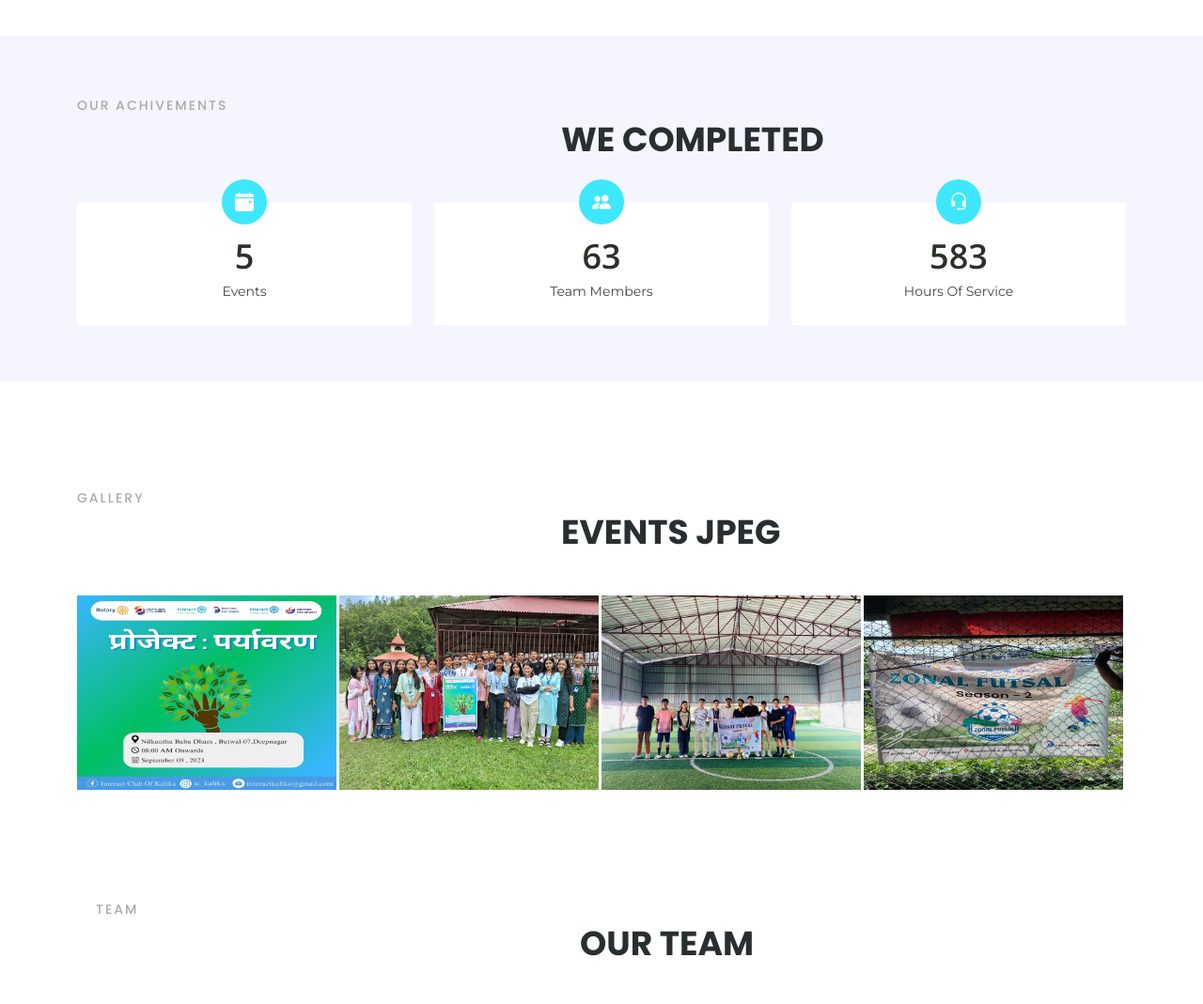
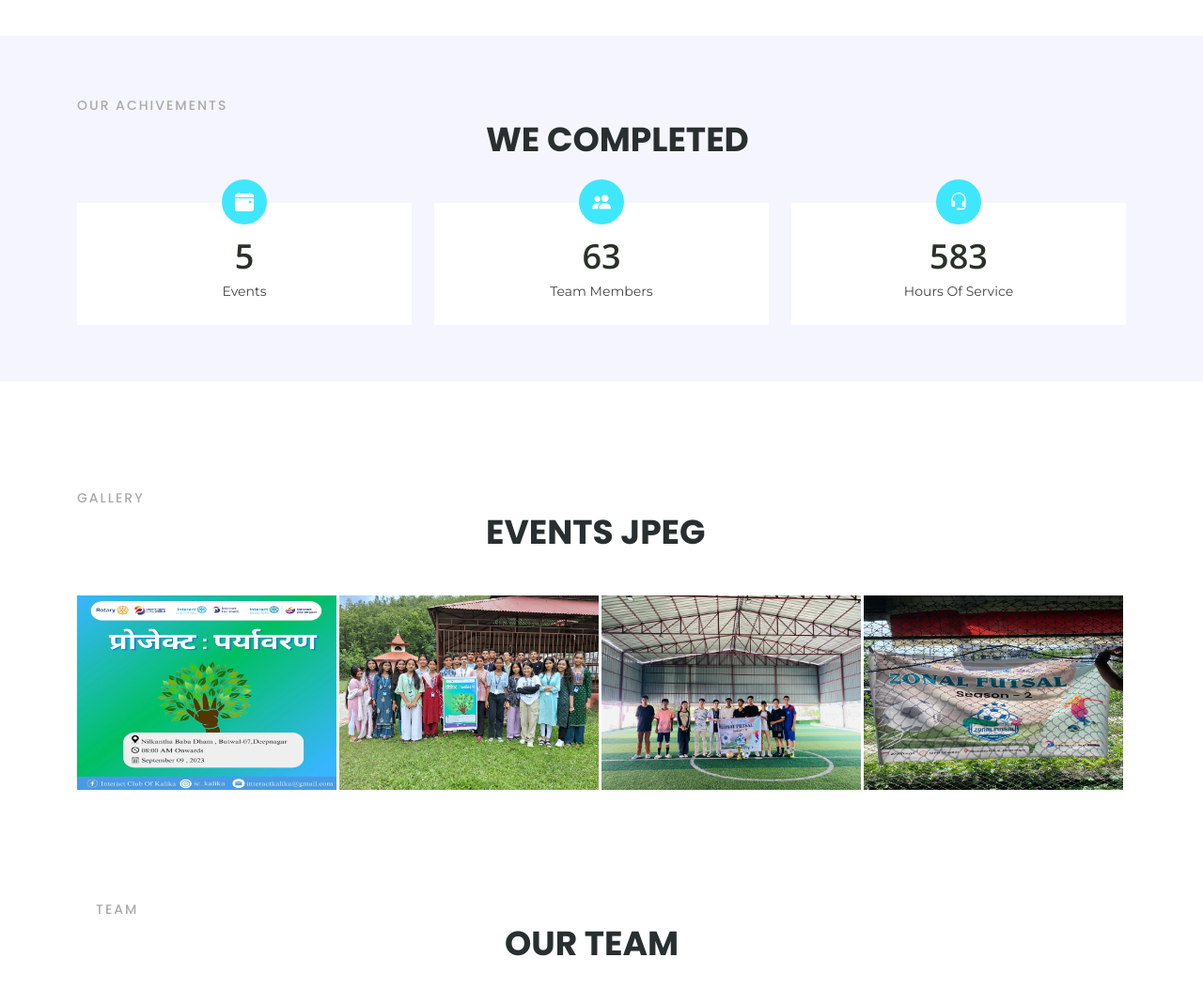
Before and after one commit to SiddhantPanthi/ickalika, a plain HTML site: page IC Kalika/index.html in a window 1280 px wide. Shown: the part 1300-2369 px from the top of the page at 94% size. Drawn offline with nearby package versions, Linux system fonts and the light colour scheme.

Commit message:
Modified index.html

```diff
--- a/IC Kalika/index.html
+++ b/IC Kalika/index.html
@@ -170,7 +170,7 @@
 
           <div class="section-title" data-aos="fade-up">
             <h2>Our Achivements</h2>
-            <p style="padding-left: 5rem;">We completed</p>
+            <p>We completed</p>
           </div>
 
 
@@ -219,7 +219,7 @@
         <div class="section-title" data-aos="fade-up">
           <div class="gil">
             <h2>Gallery</h2>
-            <p style="padding-left: 5rem;"> Events JPEG</p>
+            <p> Events JPEG</p>
           </div>
         </div>
 
@@ -271,7 +271,7 @@
         <div class="section-title d-flex align-items-center justify-content-between" data-aos="fade-up">
           <div class="tem">
             <h2>Team</h2>
-            <p style="padding-left: 5rem;">Our Team</p>
+            <p>Our Team</p>
           </div>
 
         </div>
@@ -664,7 +664,7 @@
 
         <div class="section-title" data-aos="fade-up">
           <h2 style="padding-left: 2rem;">Our Tenure Partners</h2>
-          <p style="padding-left: 6rem;">Sponsors</p>
+          <p style="padding-left: 2rem;">Sponsors</p>
         </div>
           <img src="./assets/img/nstlogo.png" alt="Nest Nepal">
 
@@ -675,7 +675,7 @@
 
         <div class="section-title" data-aos="fade-up">
           <h2 style="padding-left: 2rem;">Contact</h2>
-          <p style="padding-left: 5rem;">Contact Us</p>
+          <p>Contact Us</p>
         </div>
 
         <div class="row">
```
